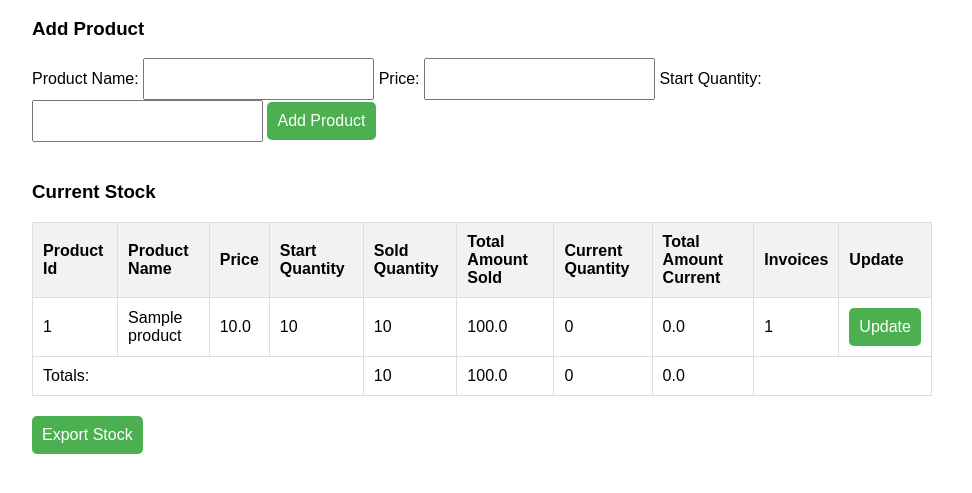
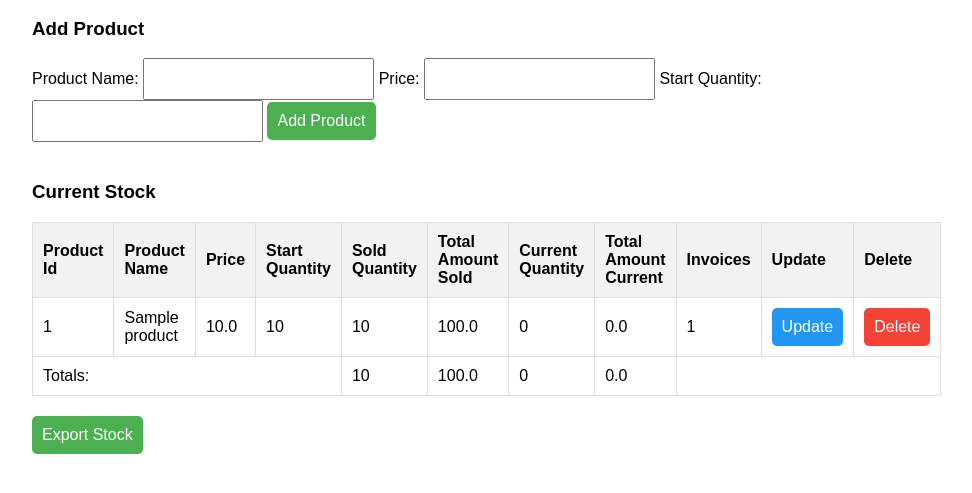
Before and after one commit to planck-length/invoice-generator, a Flask app: page /stock in a window 1280 px wide. Shown: the part 169-662 px from the top of the page, without its empty margins (158-1130 px from the left). Run offline with Flask 3, Linux system fonts and the light colour scheme; data comes from the database, SQL or seed files in the repository; tables that the repository leaves empty hold one stand-in row (values such as "Sample post").

Commit message:
add delete button

```diff
--- a/static/stock_manager.css
+++ b/static/stock_manager.css
@@ -56,6 +56,23 @@ button {
     cursor: pointer;
 }
 
+.delete-btn {
+    background-color: #f44336;
+    color: white;
+}
+
+.delete-btn:hover {
+    background-color: #da190b;
+}
+
+.update-btn {
+    background-color: #2196F3;
+}
+
+.update-btn:hover {
+    background-color: #0b7dda;
+}
+
 /* ... other styles ... */
 .table-container {
     overflow-x: auto;
--- a/templates/stock.html
+++ b/templates/stock.html
@@ -42,6 +42,7 @@
                     <th>{% trans %}Total Amount Current{% endtrans %}</th>
                     <th>{% trans %}Invoices{% endtrans %}</th>
                     <th>{% trans %}Update{% endtrans %}</th>
+                    <th>{% trans %}Delete{% endtrans %}</th>
                 </tr>
             </thead>
             <tbody>
@@ -60,6 +61,9 @@
                         <button class="update-btn" data-product-id="{{ product[0] }}" data-product-name="{{ product[1] }}"
                             data-price="{{ product[2] }}" data-start-quantity="{{ product[3] }}">{% trans %}Update{% endtrans %}</button>
                     </td>
+                    <td>
+                        <button type="button" class="delete-btn" data-product-id="{{ product[0] }}" data-product-name="{{ product[1] }}">{% trans %}Delete{% endtrans %}</button>
+                    </td>
                 </tr>
                 {% endfor %}
             </tbody>
@@ -70,7 +74,7 @@
                     <td>{{ total_amount_sold }}</td> <!-- Total Current Quantity -->
                     <td>{{ total_quantity_current }}</td> <!-- Total Current Amount -->
                     <td>{{ total_amount_current }}</td> <!-- Total Current Amount -->
-                    <td colspan="2"></td>
+                    <td colspan="3"></td>
                 </tr>
             </tfoot>
         </table>
@@ -92,6 +96,17 @@
             <button type="submit">{% trans %}Update{% endtrans %}</button>
             <button type="button" id="closePopup">{% trans %}Close{% endtrans %}</button>
         </form>
+    </div>
+
+    <div id="deletePopup" class="popup">
+        <div>
+            <h3>{% trans %}Confirm Delete{% endtrans %}</h3>
+            <p id="deleteMessage"></p>
+            <form id="deleteForm" method="POST">
+                <button type="submit" class="delete-btn">{% trans %}Yes, Delete{% endtrans %}</button>
+                <button type="button" id="cancelDelete">{% trans %}Cancel{% endtrans %}</button>
+            </form>
+        </div>
     </div>
 
     <form action="/stock/export" method="GET">
@@ -125,6 +140,27 @@
             popup.style.display = 'none';
         });
 
+        // Handle delete button clicks with confirmation modal
+        const deleteButtons = document.querySelectorAll('.delete-btn');
+        const deletePopup = document.getElementById('deletePopup');
+        const deleteForm = document.getElementById('deleteForm');
+        const deleteMessage = document.getElementById('deleteMessage');
+        const cancelDeleteButton = document.getElementById('cancelDelete');
+
+        deleteButtons.forEach(button => {
+            button.addEventListener('click', () => {
+                const productId = button.dataset.productId;
+                const productName = button.dataset.productName;
+                deleteMessage.textContent = `Are you sure you want to delete "${productName}"? This action cannot be undone.`;
+                deleteForm.action = `/stock/delete/${productId}`;
+                deletePopup.style.display = 'block';
+            });
+        });
+
+        cancelDeleteButton.addEventListener('click', () => {
+            deletePopup.style.display = 'none';
+        });
+
     </script>
 
 </body>
```
